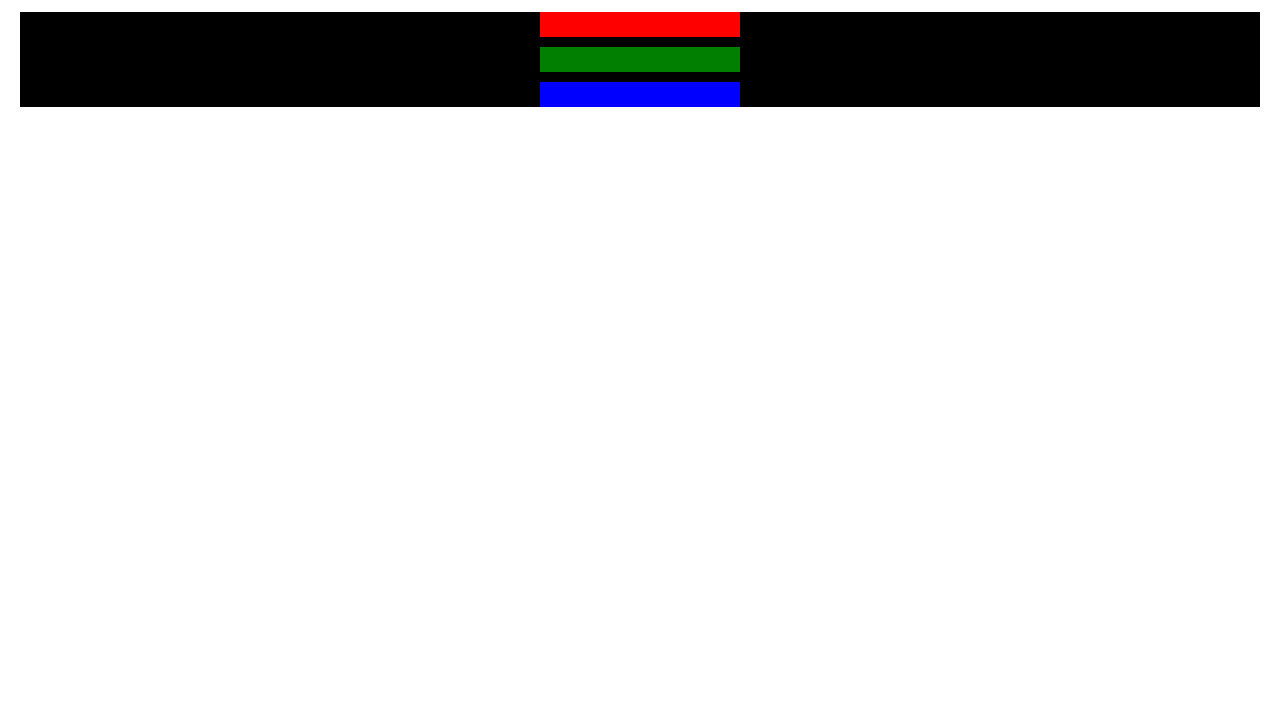
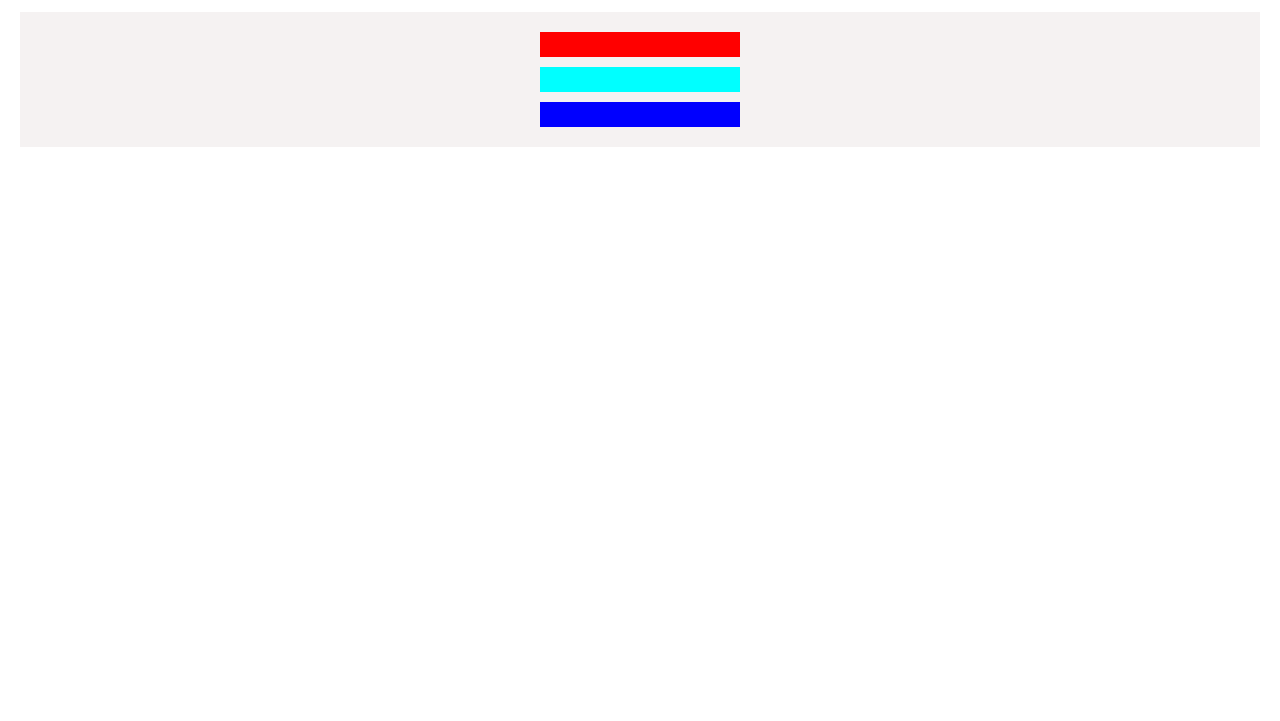
Before and after one commit to Franchiko/colored-markers, a plain HTML site: page index.html in a window 1280 px wide. Shown: the part 79-800 px from the top of the page. Drawn offline with Linux system fonts and the light colour scheme.

Commit message:
third commit sistem of colors

```diff
--- a/styles.css
+++ b/styles.css
@@ -16,8 +16,9 @@ h1{
     text-align: center;
 }
 
-.container{
-  background-color: rgb(0, 0, 0);
+.container {
+  background-color: rgba(245, 242, 242, 0.945);
+  padding: 10px 0;
 }
 
 .marker{
@@ -31,7 +32,7 @@ h1{
 }
 
 .two{
-    background-color: rgb(0, 127, 0);
+    background-color: rgb(0, 255, 255);
 }
 
 .three{
```
